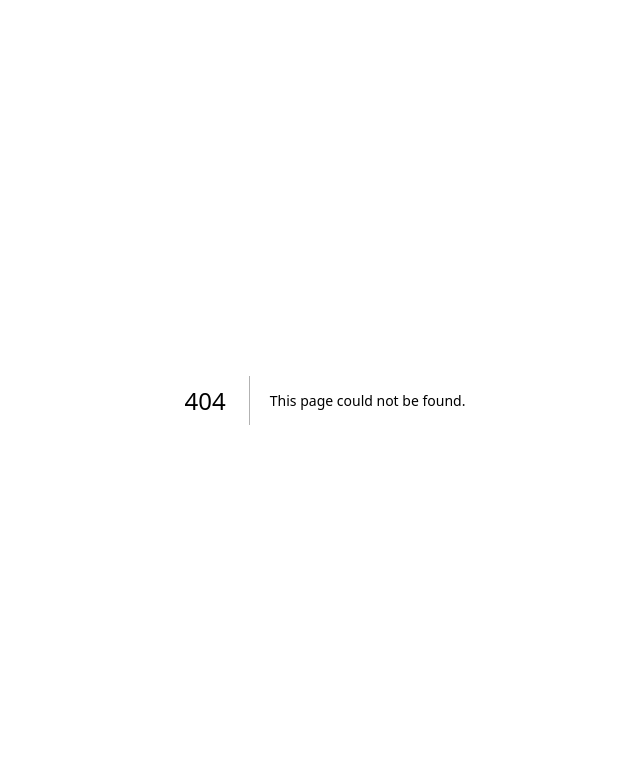
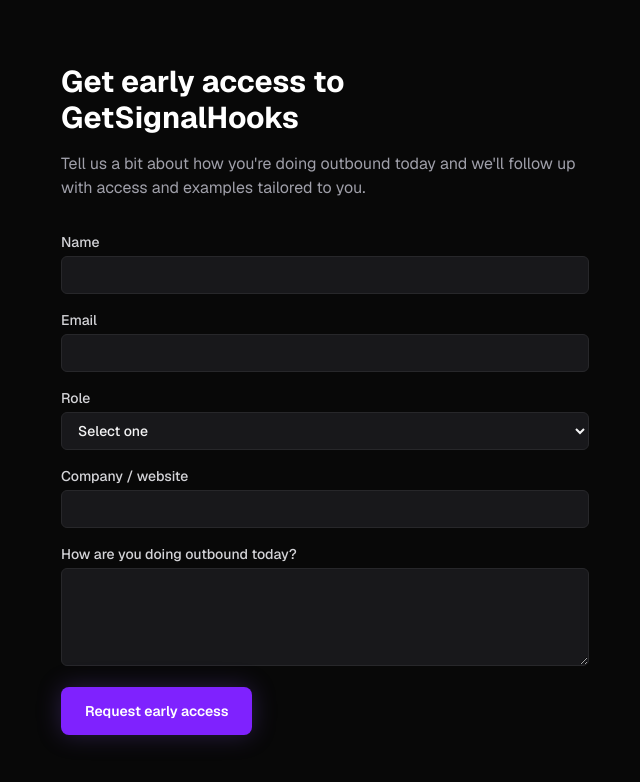
Before and after one commit to IdrisL7/reachwise, a Next.js app: page /contact in a window 1280 px wide. Before the commit this address had no page. Shown: the top 782 px of the page, without its empty margins (315-955 px from the left). Built offline with nearby package versions, Linux system fonts and the light colour scheme.

Commit message:
Add early access contact page and wire waitlist CTA to Formspree

```diff
--- /dev/null
+++ b/src/app/contact/page.tsx
@@ -0,0 +1,140 @@
+"use client";
+
+import { useState } from "react";
+
+const FORMSPREE_ENDPOINT = "https://formspree.io/f/mqedoejr";
+
+export default function ContactPage() {
+  const [status, setStatus] = useState<
+    "idle" | "submitting" | "success" | "error"
+  >("idle");
+
+  async function handleSubmit(e: React.FormEvent<HTMLFormElement>) {
+    e.preventDefault();
+    setStatus("submitting");
+
+    const form = e.currentTarget;
+    const formData = new FormData(form);
+
+    try {
+      const res = await fetch(FORMSPREE_ENDPOINT, {
+        method: "POST",
+        body: formData,
+        headers: {
+          Accept: "application/json",
+        },
+      });
+
+      if (res.ok) {
+        setStatus("success");
+        form.reset();
+      } else {
+        setStatus("error");
+      }
+    } catch {
+      setStatus("error");
+    }
+  }
+
+  return (
+    <div className="min-h-screen bg-[#080808] text-zinc-100 font-[family-name:var(--font-geist-sans)]">
+      <main className="mx-auto max-w-xl px-6 py-16">
+        <h1 className="text-3xl font-bold text-white">Get early access to GetSignalHooks</h1>
+        <p className="mt-4 text-zinc-400">
+          Tell us a bit about how you&apos;re doing outbound today and we&apos;ll follow up with access
+          and examples tailored to you.
+        </p>
+
+        <form onSubmit={handleSubmit} className="mt-8 space-y-4">
+          {/* Formspree metadata */}
+          <input
+            type="hidden"
+            name="_subject"
+            value="New GetSignalHooks early access request"
+          />
+          <input type="hidden" name="source" value="getsignalhooks-landing" />
+
+          <div>
+            <label className="block text-sm font-medium text-zinc-300">
+              Name
+              <input
+                name="name"
+                required
+                className="mt-1 w-full rounded-md bg-zinc-900 px-3 py-2 text-sm text-zinc-100 border border-zinc-800 focus:outline-none focus:ring-2 focus:ring-violet-500"
+              />
+            </label>
+          </div>
+
+          <div>
+            <label className="block text-sm font-medium text-zinc-300">
+              Email
+              <input
+                type="email"
+                name="email"
+                required
+                className="mt-1 w-full rounded-md bg-zinc-900 px-3 py-2 text-sm text-zinc-100 border border-zinc-800 focus:outline-none focus:ring-2 focus:ring-violet-500"
+              />
+            </label>
+          </div>
+
+          <div>
+            <label className="block text-sm font-medium text-zinc-300">
+              Role
+              <select
+                name="role"
+                className="mt-1 w-full rounded-md bg-zinc-900 px-3 py-2 text-sm text-zinc-100 border border-zinc-800 focus:outline-none focus:ring-2 focus:ring-violet-500"
+              >
+                <option value="">Select one</option>
+                <option>SDR</option>
+                <option>BDR</option>
+                <option>Founder</option>
+                <option>Agency</option>
+                <option>Other</option>
+              </select>
+            </label>
+          </div>
+
+          <div>
+            <label className="block text-sm font-medium text-zinc-300">
+              Company / website
+              <input
+                name="company"
+                className="mt-1 w-full rounded-md bg-zinc-900 px-3 py-2 text-sm text-zinc-100 border border-zinc-800 focus:outline-none focus:ring-2 focus:ring-violet-500"
+              />
+            </label>
+          </div>
+
+          <div>
+            <label className="block text-sm font-medium text-zinc-300">
+              How are you doing outbound today?
+              <textarea
+                name="outbound_notes"
+                rows={4}
+                className="mt-1 w-full rounded-md bg-zinc-900 px-3 py-2 text-sm text-zinc-100 border border-zinc-800 focus:outline-none focus:ring-2 focus:ring-violet-500"
+              />
+            </label>
+          </div>
+
+          <button
+            type="submit"
+            disabled={status === "submitting"}
+            className="inline-flex h-[3rem] items-center justify-center rounded-lg bg-violet-600 px-6 text-sm font-semibold text-white shadow-[0_0_24px_rgba(139,92,246,0.25)] transition-all duration-200 hover:bg-violet-500 hover:shadow-[0_0_36px_rgba(139,92,246,0.35)] disabled:opacity-60"
+          >
+            {status === "submitting" ? "Sending..." : "Request early access"}
+          </button>
+
+          {status === "success" && (
+            <p className="text-sm text-emerald-400 mt-2">
+              Thanks for reaching out. We&apos;ll get back to you soon.
+            </p>
+          )}
+          {status === "error" && (
+            <p className="text-sm text-red-400 mt-2">
+              Something went wrong sending your request. You can also email hello@getsignalhooks.com.
+            </p>
+          )}
+        </form>
+      </main>
+    </div>
+  );
+}
--- a/src/components/waitlist-cta.tsx
+++ b/src/components/waitlist-cta.tsx
@@ -1,3 +1,5 @@
+import Link from "next/link";
+
 export function WaitlistCTA() {
   return (
     <section
@@ -15,11 +17,11 @@ export function WaitlistCTA() {
           on them.
         </p>
 
-        <a
-          href="mailto:hello@getsignalhooks.com?subject=Waitlist%20Request"
+        <Link
+          href="/contact"
           className="group mt-12 inline-flex h-[3.5rem] items-center gap-2 rounded-lg bg-violet-600 px-8 text-[1.0625rem] font-semibold tracking-[-0.01em] text-white shadow-[0_0_24px_rgba(139,92,246,0.25)] transition-all duration-200 hover:bg-violet-500 hover:shadow-[0_0_36px_rgba(139,92,246,0.35)] hover:scale-[1.02] active:scale-[0.97] focus-visible:outline-none focus-visible:ring-2 focus-visible:ring-violet-500 focus-visible:ring-offset-2 focus-visible:ring-offset-[#080808]"
         >
-          Join the waitlist
+          Request early access
           <svg
             className="h-4 w-4 transition-transform duration-200 group-hover:translate-x-0.5"
             fill="none"
@@ -33,7 +35,7 @@ export function WaitlistCTA() {
               d="M13.5 4.5L21 12m0 0l-7.5 7.5M21 12H3"
             />
           </svg>
-        </a>
+        </Link>
       </div>
     </section>
   );
```
